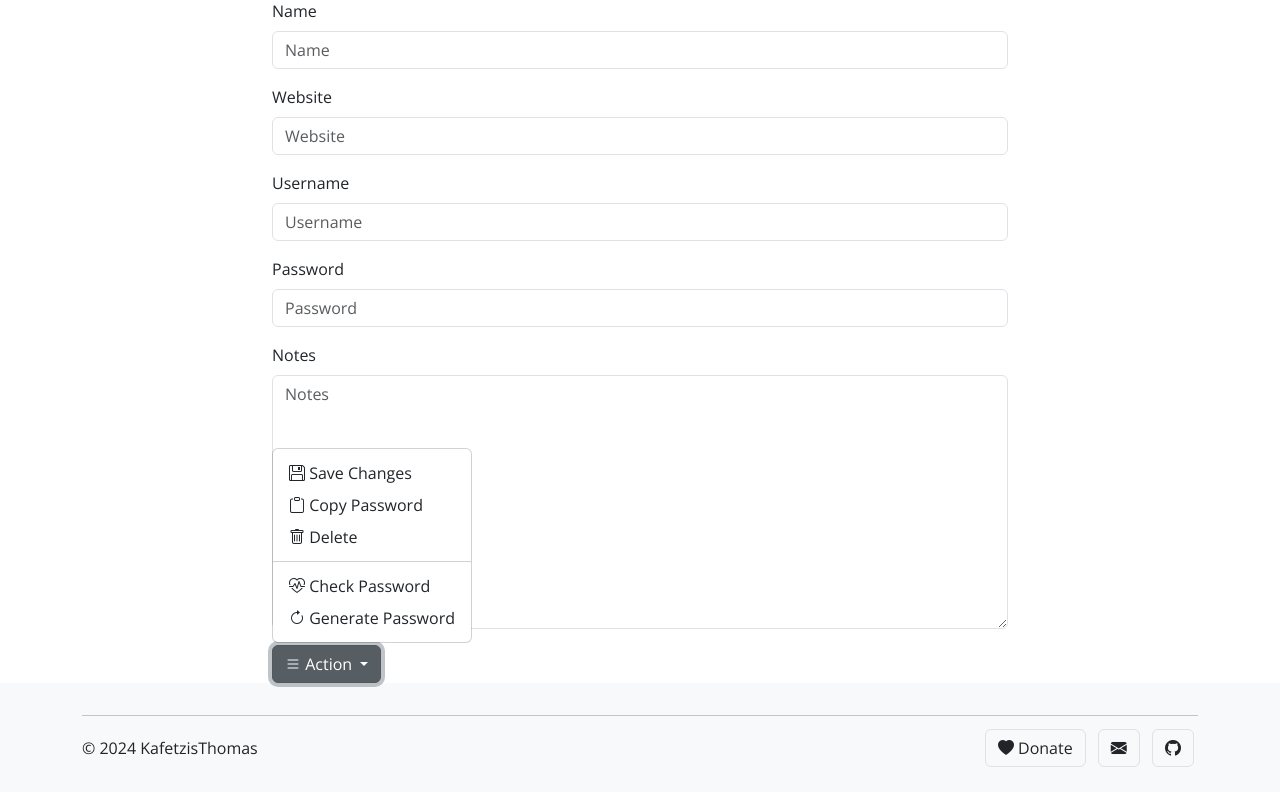
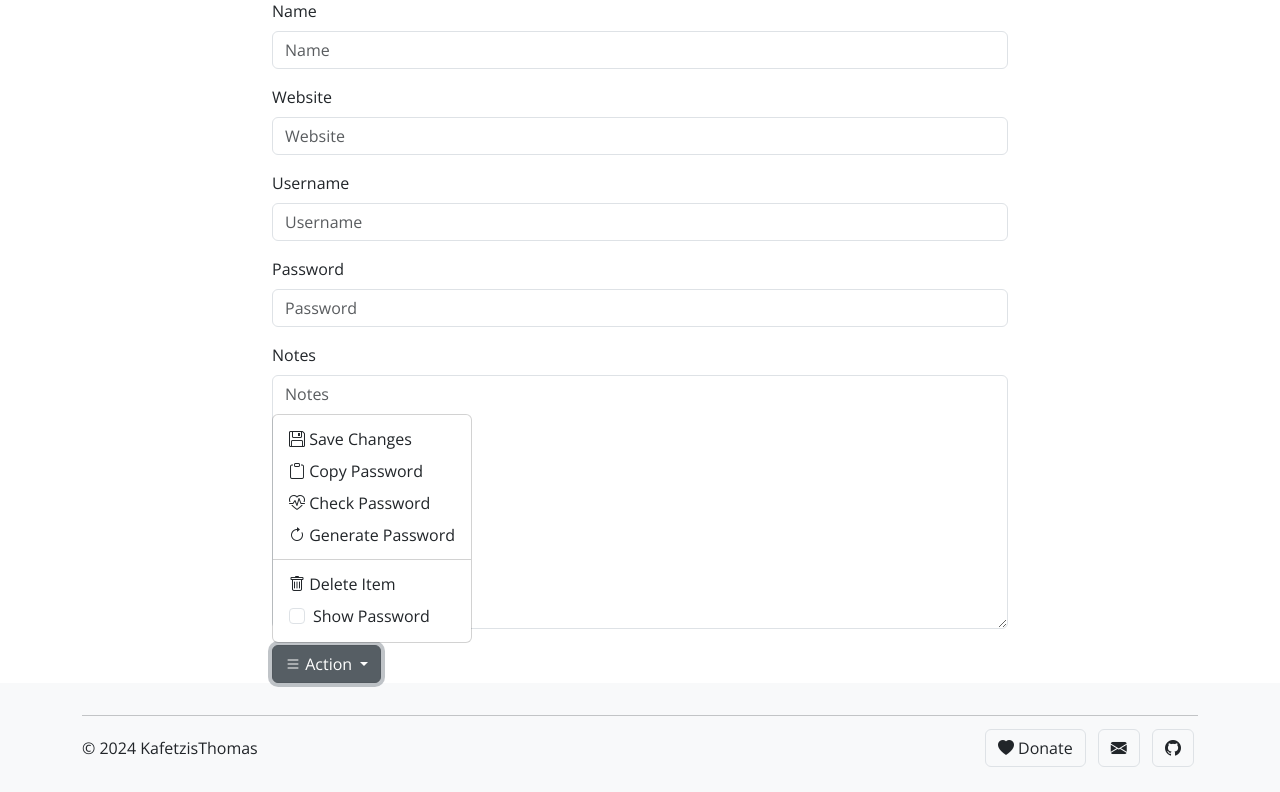
Before and after one commit to KafetzisThomas/PassManagerWeb, a Django app: template passmanager/templates/passmanager/edit_item.html in a window 1280 px wide, after a click on "Action". Shown: the part 177-969 px from the top of the page. Run offline with Django 5.2, Linux system fonts and the light colour scheme; the template is opened without the code that fills it: values that come from a table or form of the project are taken from there, others are empty; parts of the project's set-up code (start-up, migrations or seed data) failed here and were passed over; some libraries are stand-ins or nearby versions.

Commit message:
Add show password checkbox on templates

```diff
--- a/passmanager/templates/passmanager/edit_item.html
+++ b/passmanager/templates/passmanager/edit_item.html
@@ -36,13 +36,6 @@
                     </button>
                 </li>
                 <li>
-                    <!-- Button trigger modal -->
-                    <button class="dropdown-item" type="button" data-bs-toggle="modal" data-bs-target="#delete_item_modal">
-                        <i class="bi bi-trash"></i> Delete
-                    </button>
-                </li>
-                <li><hr class="dropdown-divider"></li>
-                <li>
                     <button class="dropdown-item" type="submit" name="action" value="check_password">
                         <i class="bi bi-heart-pulse"></i> Check Password
                     </button>
@@ -51,6 +44,21 @@
                     <button class="dropdown-item" type="submit" name="action" value="generate_password">
                         <i class="bi bi-arrow-clockwise"></i> Generate Password
                     </button>
+                </li>
+                <li><hr class="dropdown-divider"></li>
+                <li>
+                    <!-- Button trigger modal -->
+                    <button class="dropdown-item" type="button" data-bs-toggle="modal" data-bs-target="#delete_item_modal">
+                        <i class="bi bi-trash"></i> Delete Item
+                    </button>
+                </li>
+                <li>
+                    <a class="dropdown-item">
+                        <div class="form-check">
+                            <input class="form-check-input" type="checkbox" id="btncheck"/>
+                            <label class="form-check-label" for="btncheck">Show Password</label>
+                        </div>
+                    </a>
                 </li>
             </ul>
         </div>
@@ -79,12 +87,16 @@
     </div>
     <!-- Delete item modal end -->
 
-    <!-- Copy password to clipboard when button is clicked start -->
     <script>
-        document.getElementById("copy-password-btn").addEventListener("click", function() {
-            var passwordField = document.getElementById("id_password");
-            var password = passwordField.value;
-            var textarea = document.createElement("textarea");
+        document.addEventListener("DOMContentLoaded", function() {
+            const copyPasswordBtn = document.getElementById("copy-password-btn");
+            const passwordField = document.getElementById("id_password");
+            const revealCheckbox = document.getElementById("btncheck");
+
+            // Copy password to clipboard when button is clicked
+            copyPasswordBtn.addEventListener("click", function() {
+                const password = passwordField.value;
+                const textarea = document.createElement("textarea");
                 textarea.value = password;
                 document.body.appendChild(textarea);
                 textarea.select();
@@ -92,8 +104,13 @@
                 document.body.removeChild(textarea);
                 alert("Password copied to clipboard.");
             });
+
+            // Show password when checkbox is clicked
+            revealCheckbox.addEventListener("change", function() {
+                passwordField.type = revealCheckbox.checked ? 'text' : 'password';
+            });
+        });
     </script>
-    <!-- Copy password to clipboard when button is clicked end -->
 {% endblock content %}
 
 {% block footer %}
```
Also changed, not shown: passmanager/templates/passmanager/new_item.html (+21 -1 lines). Lines whose indentation alone changed are shown as unchanged.
